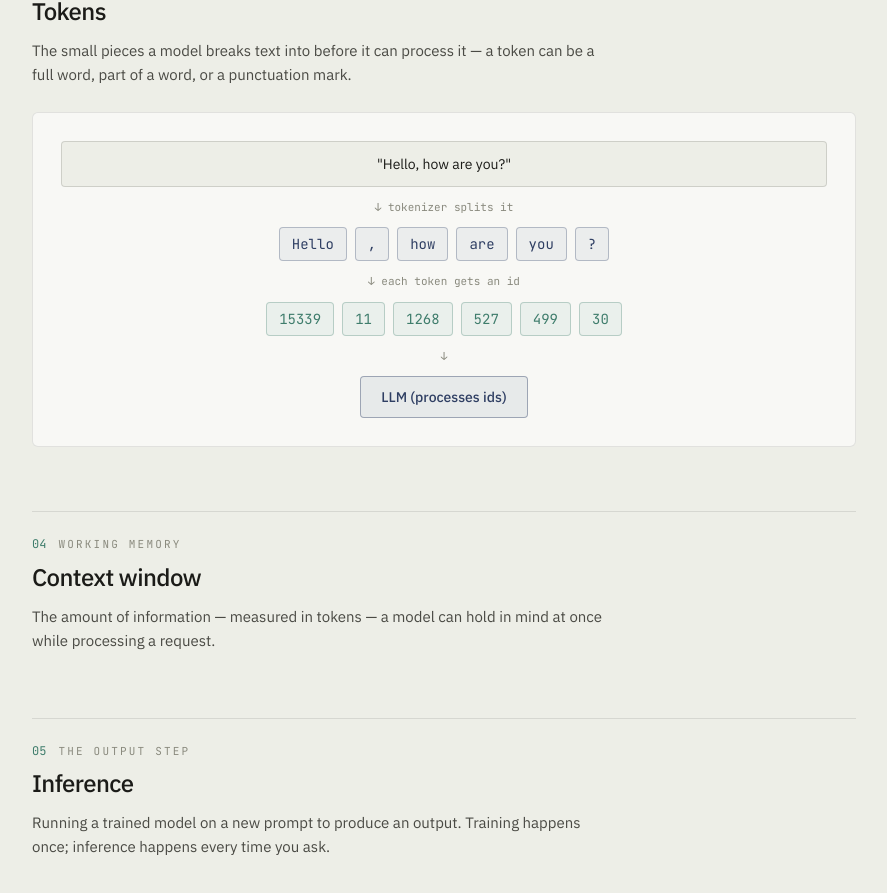
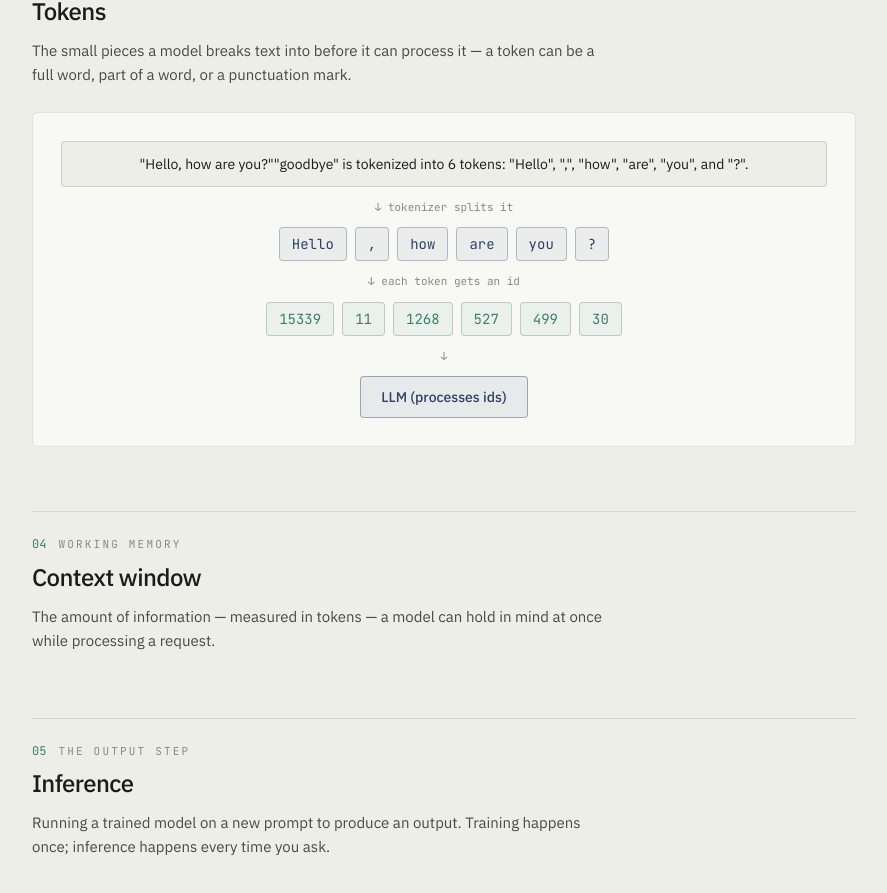
Before and after one commit to Himanshu-Gupta0007/fullstack-framework, a Next.js app: page /team in a window 1280 px wide. Shown: the part 1089-1982 px from the top of the page, without its empty margins (256-1143 px from the left). Built offline with nearby package versions, Linux system fonts and the light colour scheme.

Commit message:
Learning Gen Ai

```diff
--- a/app/team/page.tsx
+++ b/app/team/page.tsx
@@ -68,7 +68,7 @@ const TokenFlow = ({ start }: { start: boolean }) => (
         start ? "opacity-100 translate-y-0" : "opacity-0 translate-y-2"
       }`}
     >
-      "Hello, how are you?"
+      "Hello, how are you?""goodbye" is tokenized into 6 tokens: "Hello", ",", "how", "are", "you", and "?".
     </div>
 
     <p
```
